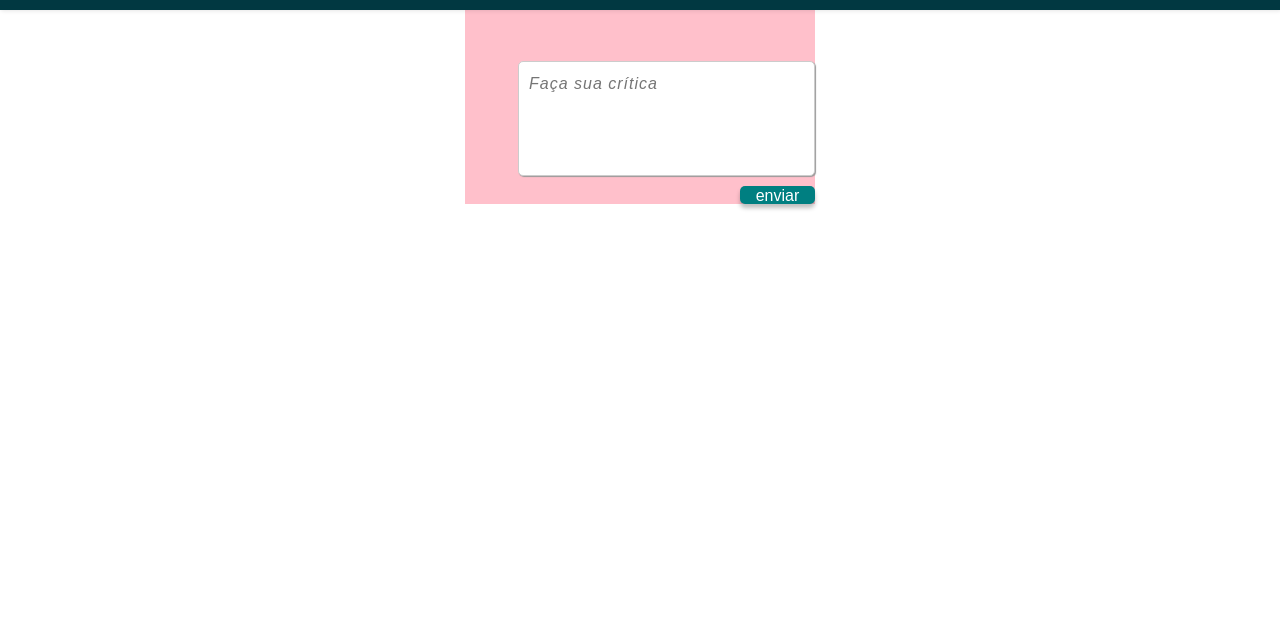
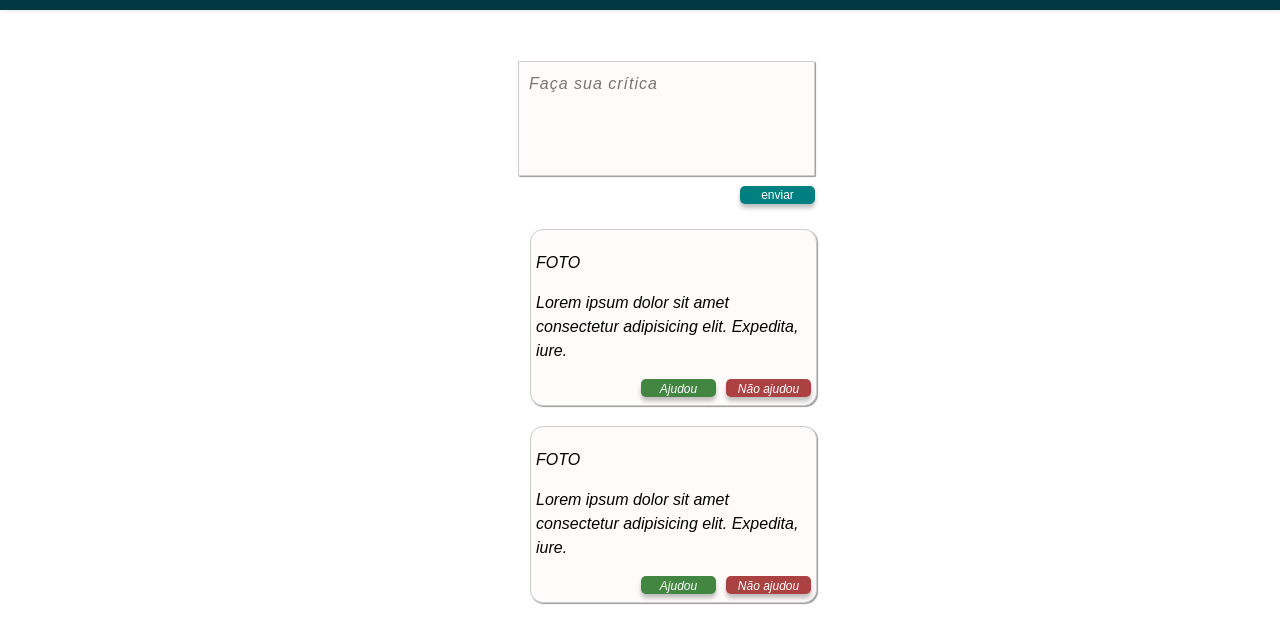
Before and after one commit to luane-aquino/zup-history-writer, a website: page frontend/index.html in a window 1280 px wide. Shown: the part 48-690 px from the top of the page. Drawn offline with Linux system fonts and the light colour scheme.

Commit message:
implement comment list

```diff
--- a/frontend/css/styles.css
+++ b/frontend/css/styles.css
@@ -4,6 +4,32 @@ body {
 }
 a {
   color: #000;
+}
+ul {
+  list-style: none;
+  margin: 0;
+  padding: 0;
+}
+.btn {
+  width: 75px;
+  height: 18px;
+  color: #fff;
+  border: none;
+  box-shadow: 0px 4px 4px rgba(0, 0, 0, 0.25);
+  border-radius: 5px;
+  font-size: 12px;
+}
+.btn--larger {
+  width: 85px;
+}
+.blue {
+  background: #007f81;
+}
+.green {
+  background: #438641;
+}
+.red {
+  background: #ab4141;
 }
 textarea {
   resize: none;
@@ -99,7 +125,7 @@ textarea {
 /* comment */
 .main {
   margin: 58px auto auto auto;
-  background: pink;
+  background: #fff;
 }
 .container {
   margin: 58px auto auto auto;
@@ -112,15 +138,8 @@ textarea {
   padding-top: 51px;
 }
 .comment button {
-  width: 75px;
-  height: 18px;
   align-self: flex-end;
   margin-top: 10px;
-  background: #007f81;
-  color: #fff;
-  border: none;
-  box-shadow: 0px 4px 4px rgba(0, 0, 0, 0.25);
-  border-radius: 5px;
 }
 .comment button:hover {
   background: #008c8f;
@@ -133,7 +152,38 @@ textarea {
   font-style: italic;
   line-height: 1.5;
   border: 1px solid #ccc;
-  border-radius: 5px;
+  border-radius: 1px;
   box-shadow: 1px 1px 1px #999;
   align-self: flex-end;
+  background-color: #fffbfb;
 }
+/* comment list */
+.comment__list {
+  margin-top: 25px;
+}
+.comment__list ul {
+  display: flex;
+  flex-direction: column;
+  justify-content: flex-end;
+  padding-left: 65px;
+}
+.comment__list ul li {
+  width: 275px;
+  height: 165px;
+  padding: 5px;
+  background-color: #fffbfb;
+  font-style: italic;
+  line-height: 1.5;
+  border: 1px solid #ccc;
+  border-radius: 13px;
+  box-shadow: 1px 1px 1px #999;
+  margin-bottom: 20px;
+}
+.comment__list div {
+  display: flex;
+  flex-direction: row;
+  justify-content: flex-end;
+}
+.comment__list button:first-child {
+  margin: 0 10px;
+}
--- a/frontend/index.html
+++ b/frontend/index.html
@@ -23,7 +23,27 @@
   <main class="main container">
     <section class="comment">
       <textarea name="comment__textarea" class="comment__textarea" placeholder="Faça sua crítica"></textarea>
-      <button>enviar</button>
+      <button class="btn blue">enviar</button>
+    </section>
+    <section class="comment__list container">
+      <ul>
+        <li>
+          <p>FOTO</p>
+          <p>Lorem ipsum dolor sit amet consectetur adipisicing elit. Expedita, iure.</p>
+          <div>
+            <button class="btn green">Ajudou</button>
+            <button class="btn red btn--larger">Não ajudou</button>
+          </div>
+        </li>
+        <li>
+          <p>FOTO</p>
+          <p>Lorem ipsum dolor sit amet consectetur adipisicing elit. Expedita, iure.</p>
+          <div>
+            <button class="btn green">Ajudou</button>
+            <button class="btn red btn--larger">Não ajudou</button>
+          </div>
+        </li>
+      </ul>
     </section>
   </main>
 
```
